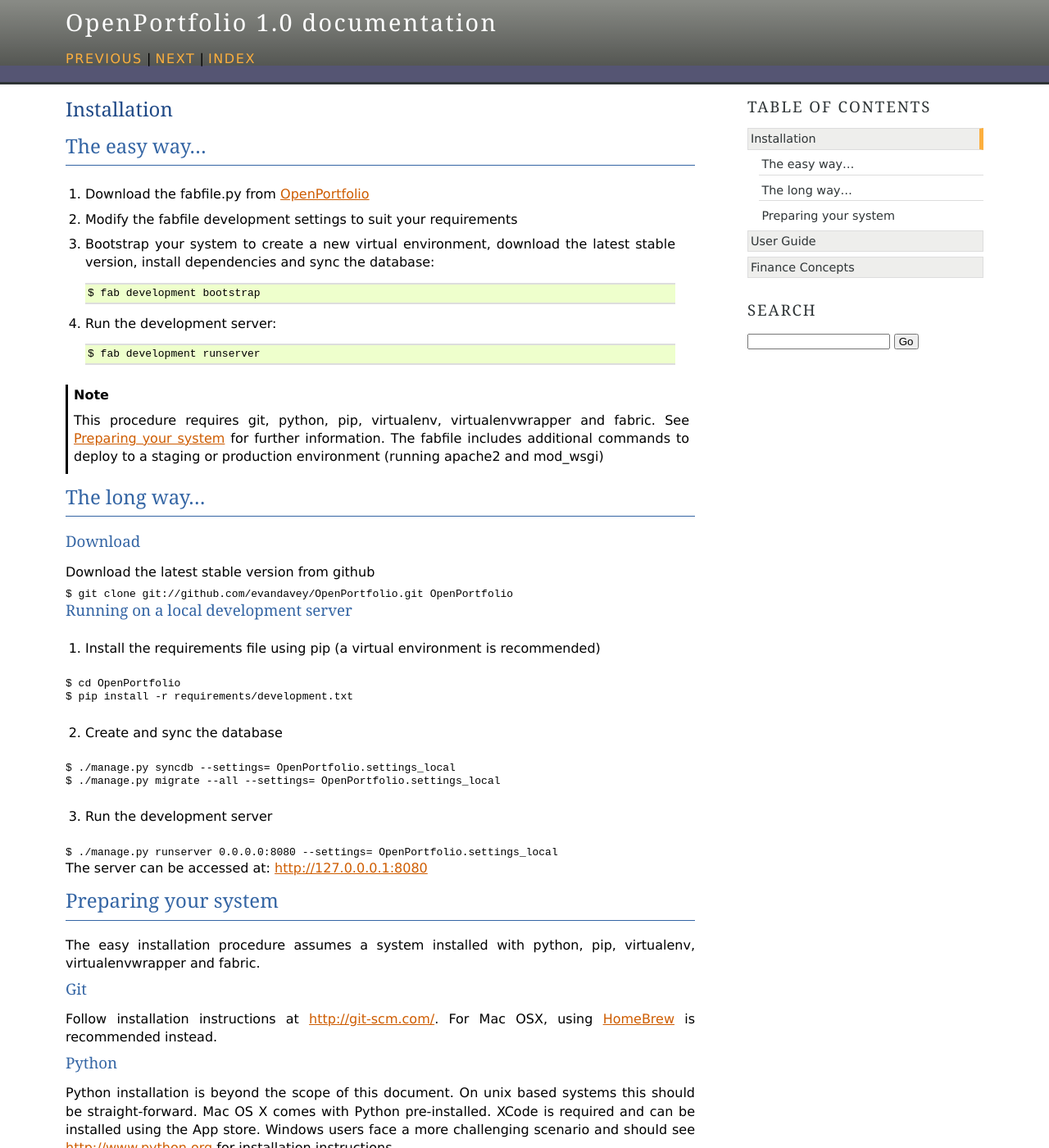
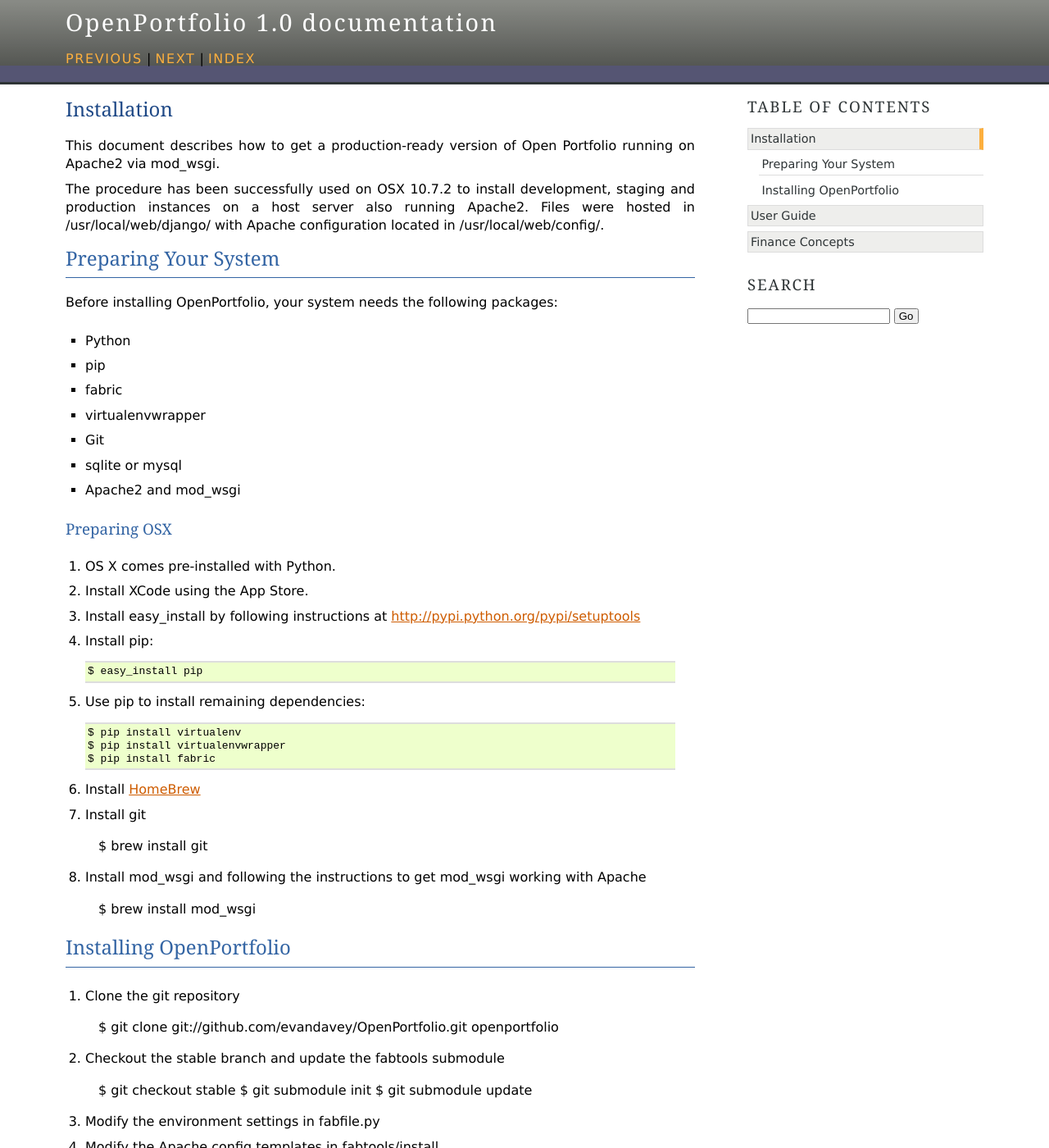
Before and after one commit to evandavey/django-openportfolio, a Sphinx documentation site: the page built from docs/installation.txt, in a window 1280 px wide and 1400 px high. Shown: the whole window at 82% size. Built offline with Sphinx 7.4.7, drawn with Linux system fonts in a browser that asks for light colours; some of the changed text lies outside the part shown.

Commit message:
Updated docs

```diff
--- a/docs/installation.txt
+++ b/docs/installation.txt
@@ -3,89 +3,80 @@
 Installation
 ============
 
-The easy way...
----------------
+This document describes how to get a production-ready version of Open Portfolio running on Apache2 via mod_wsgi.
+
+The procedure has been successfully used on OSX 10.7.2 to install development, staging and production instances on a host server also running Apache2.  Files were hosted in /usr/local/web/django/ with Apache configuration located in /usr/local/web/config/.
 
 
-1. Download the fabfile.py from `OpenPortfolio`_
-
-2. Modify the fabfile development settings to suit your requirements
-
-3. Bootstrap your system to create a new virtual environment, download the latest stable version, install dependencies and sync the database::
-
-	$ fab development bootstrap
-
-4. Run the development server::
-
-	$ fab development runserver
-
-.. note:: This procedure requires git, python, pip, virtualenv, virtualenvwrapper and fabric.  See `Preparing your system`_ for further information.  The fabfile includes additional commands to deploy to a staging or production environment (running apache2 and mod_wsgi)
-
-The long way...
-----------------
-
-Download
-++++++++
-
-Download the latest stable version from github
-
-.. parsed-literal::
-
-	$ git clone |stable-git-url| |project-name|
-
-Running on a local development server
-+++++++++++++++++++++++++++++++++++++
-
-1. Install the requirements file using pip (a virtual environment is recommended)
-
-.. parsed-literal::
-
-	$ cd |project-name|
-	$ pip install -r requirements/development.txt
-
-2. Create and sync the database
-
-.. parsed-literal::
-
-	$ ./manage.py syncdb --settings= |project-name|.settings_local
-	$ ./manage.py migrate --all --settings= |project-name|.settings_local
-
-3. Run the development server
-
-.. parsed-literal::
-
-	$ ./manage.py runserver 0.0.0.0:8080 --settings= |project-name|.settings_local
-
-The server can be accessed at: http://127.0.0.0.1:8080
-
-Preparing your system
+Preparing Your System
 ---------------------
 
-The easy installation procedure assumes a system installed with python, pip, virtualenv, virtualenvwrapper and fabric.
+Before installing |project-name|, your system needs the following packages:
 
-Git
-+++
-
-Follow installation instructions at http://git-scm.com/.  For Mac OSX, using `HomeBrew <http://mxcl.github.com/homebrew/>`_ is recommended instead.
+* Python
+* pip
+* fabric
+* virtualenvwrapper
+* Git
+* sqlite or mysql
+* Apache2 and mod_wsgi
 
 
-Python
-++++++
+Preparing OSX
++++++++++++++
 
-Python installation is beyond the scope of this document.  On unix based systems this should be straight-forward.  Mac OS X comes with Python pre-installed.  XCode is required and can be installed using the App store.  Windows users face a more challenging scenario and should see http://www.python.org for installation instructions.
-
-
-Pip, virtualenv, virtualenvwrapper and fabric
-+++++++++++++++++++++++++++++++++++++++++++++
-
-1. Install easy_install by following instructions at http://pypi.python.org/pypi/setuptools
-
-2. Install pip::
+1. OS X comes pre-installed with Python.
+2. Install XCode using the App Store.
+3. Install easy_install by following instructions at http://pypi.python.org/pypi/setuptools
+4. Install pip::
 
 	$ easy_install pip
 
-3. Use pip to install remaining dependencies::
+5. Use pip to install remaining dependencies::
 
 	$ pip install virtualenv
 	$ pip install virtualenvwrapper
 	$ pip install fabric
+
+6. Install `HomeBrew <http://mxcl.github.com/homebrew/>`_
+
+7. Install git
+
+	$ brew install git
+
+8. Install mod_wsgi and following the instructions to get mod_wsgi working with Apache
+
+	$ brew install mod_wsgi
+
+
+Installing |project-name|
+-------------------------
+
+
+1. Clone the git repository
+
+	$ git clone git://github.com/evandavey/OpenPortfolio.git openportfolio
+
+2. Checkout the stable branch and update the fabtools submodule
+
+	$ git checkout stable
+	$ git submodule init
+	$ git submodule update
+
+3. Modify the environment settings in fabfile.py
+
+4. Modify the Apache config templates in fabtools/install
+
+5. Setup your environment (creates virtual environment, installs dependencies and syncs the database)
+
+	$ fab <environment> setup
+
+6. Modify settings_<environment>.py to match your environment
+
+7. Populate the pricing database
+
+	$ fab <environment> fetch_prices
+
+8. Run the development server or access Open Portfolio using a web browser
+
+ 	$ fab <environment> runserver
```
Also changed, not shown: docs/index.txt (+11 -8 lines), docs/userguide/getting started.txt (+0 -39 lines), 1 other file.
